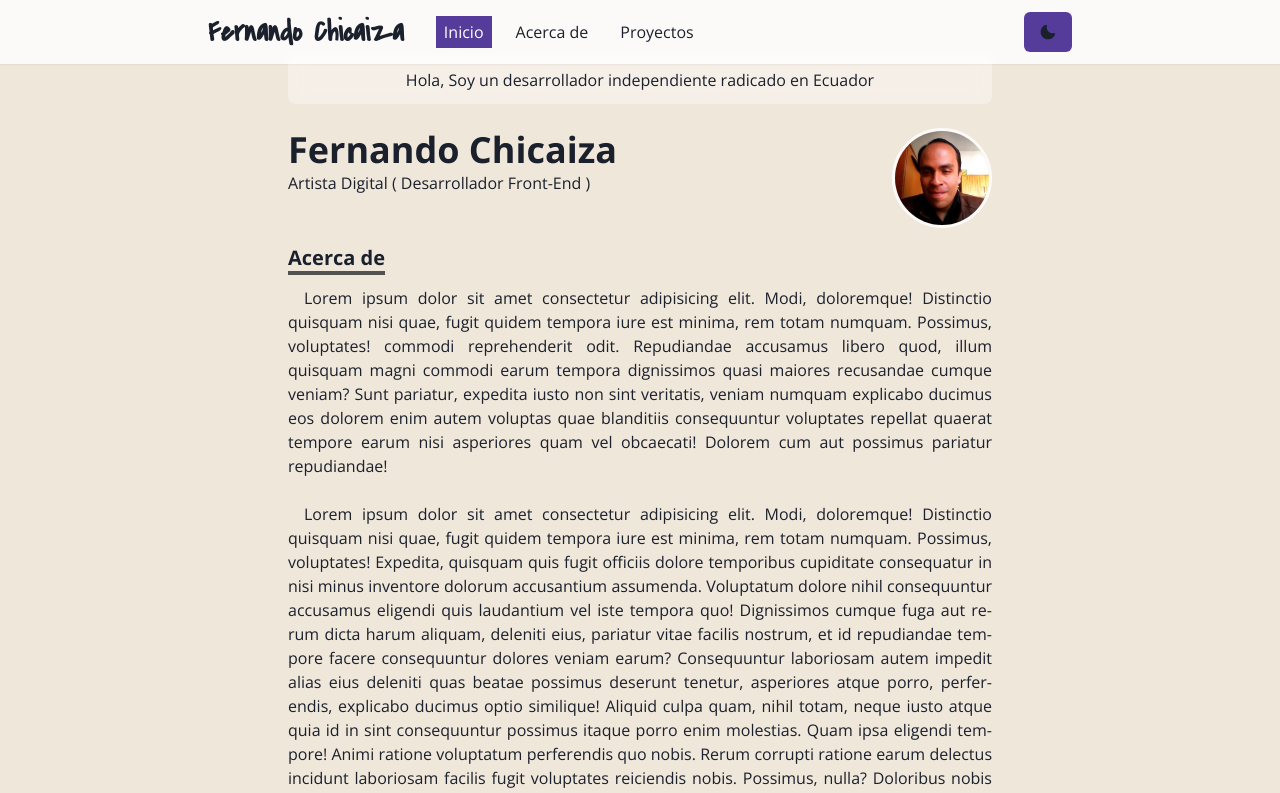
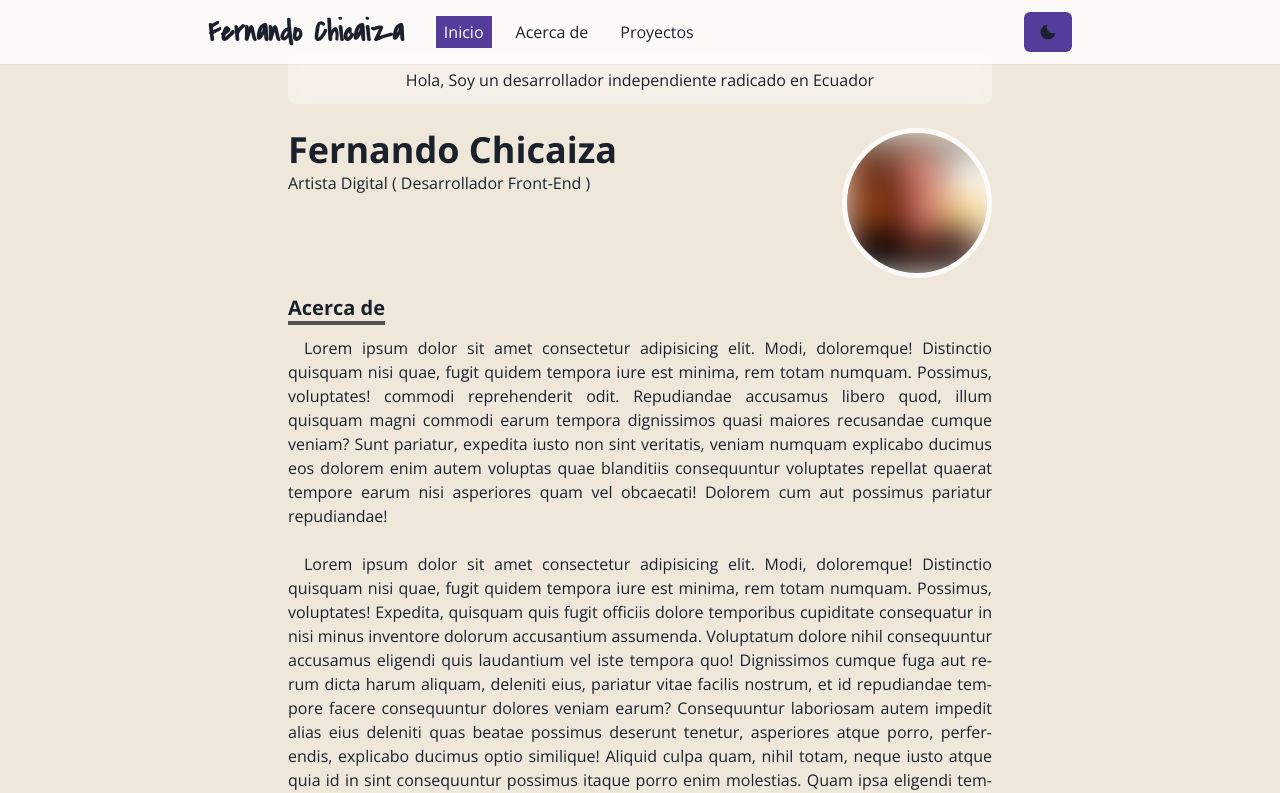
Before and after one commit to washopilot/portfolio-nextjs-ts, a Next.js app: page / in a window 1280 px wide. Shown: the top 793 px of the page. Built offline with nearby package versions, Linux system fonts and the light colour scheme.

Commit message:
ImgBlurAnimated

```diff
--- a/src/pages/index.tsx
+++ b/src/pages/index.tsx
@@ -1,5 +1,6 @@
 import { Box, Container, Heading, useColorModeValue } from '@chakra-ui/react';
-import Image from 'next/image';
+import Image, { ImageProps } from 'next/image';
+import { useState } from 'react';
 import fotoPerfil from '../../public/assets/images/foto_perfil.jpg';
 import Paragraph from '../components/Paragraph';
 import Section from '../components/Section';
@@ -9,7 +10,7 @@ import { AppLayout } from '../layout/AppLayout';
 //     shouldForwardProp: (prop) => ['width', 'height', 'src', 'alt'].includes(prop)
 // });
 
-export default function Home() {
+const Home = () => {
     return (
         <AppLayout>
             <Container maxW={'max-content'}>
@@ -33,15 +34,14 @@ export default function Home() {
                     <Box flexShrink={0} mt={{ base: 4, md: 0 }} ml={{ md: 6 }} textAlign="center">
                         <Box
                             borderColor="whiteAlpha.800"
-                            borderWidth={3}
+                            borderWidth={5}
                             borderStyle="solid"
-                            w="100px"
-                            h="100px"
+                            boxSize={150}
                             display="inline-block"
                             borderRadius="full"
-                            overflow="hidden"
+                            overflow="auto"
                             position="relative">
-                            <Image
+                            <ImgBlurAnimated
                                 src={fotoPerfil}
                                 alt="Profile image"
                                 fill
@@ -155,4 +155,26 @@ export default function Home() {
             </Container>
         </AppLayout>
     );
-}
+};
+
+// Custom NextJs Img-loader
+const ImgBlurAnimated = (props: ImageProps) => {
+    const [blur, setBlur] = useState(false);
+
+    return (
+        // eslint-disable-next-line jsx-a11y/alt-text
+        <Image
+            {...props}
+            onLoadingComplete={() => setBlur(true)}
+            style={
+                blur
+                    ? { filter: 'blur(0rem)', transition: '0.5s' }
+                    : {
+                          filter: 'blur(1em)'
+                      }
+            }
+        />
+    );
+};
+
+export default Home;
```
